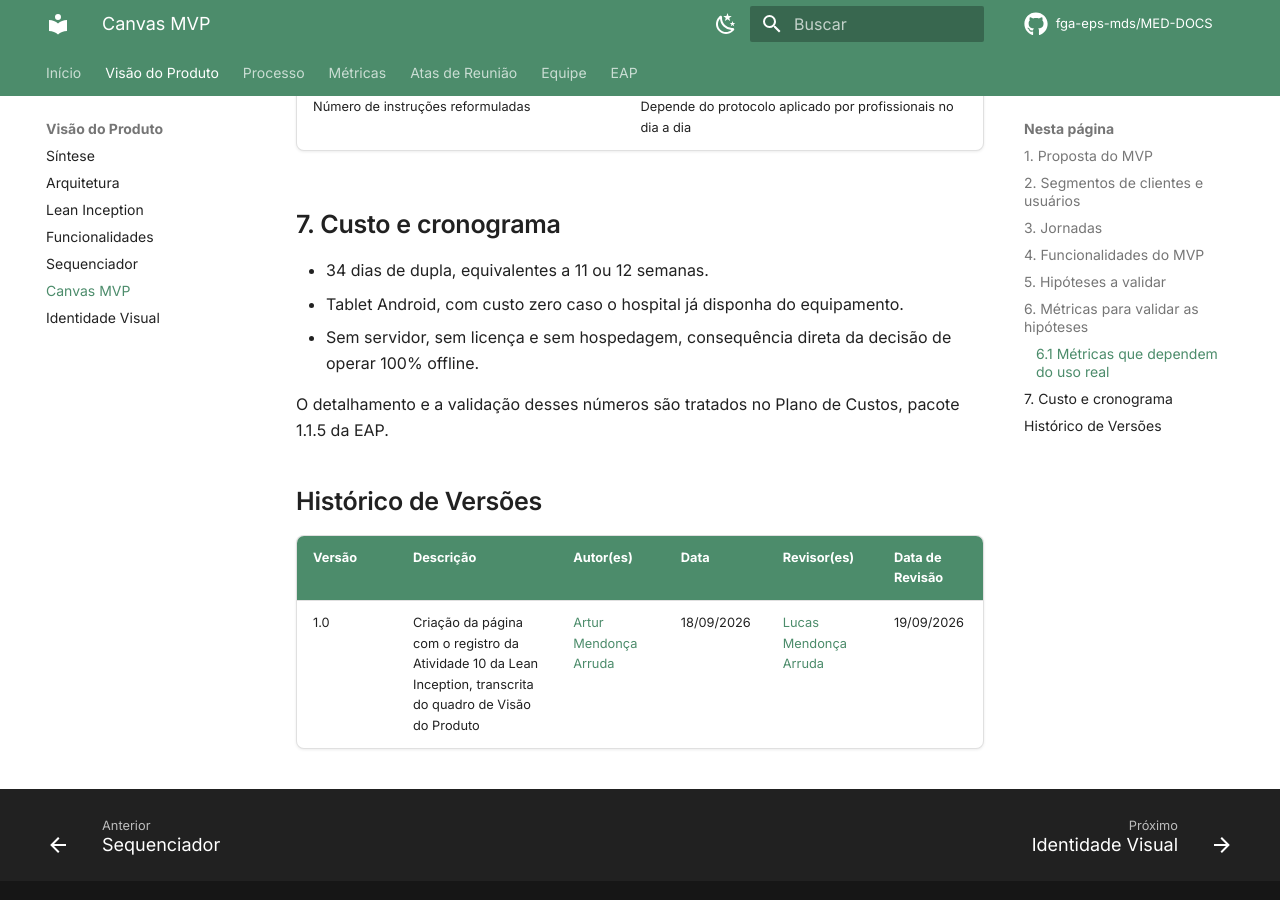
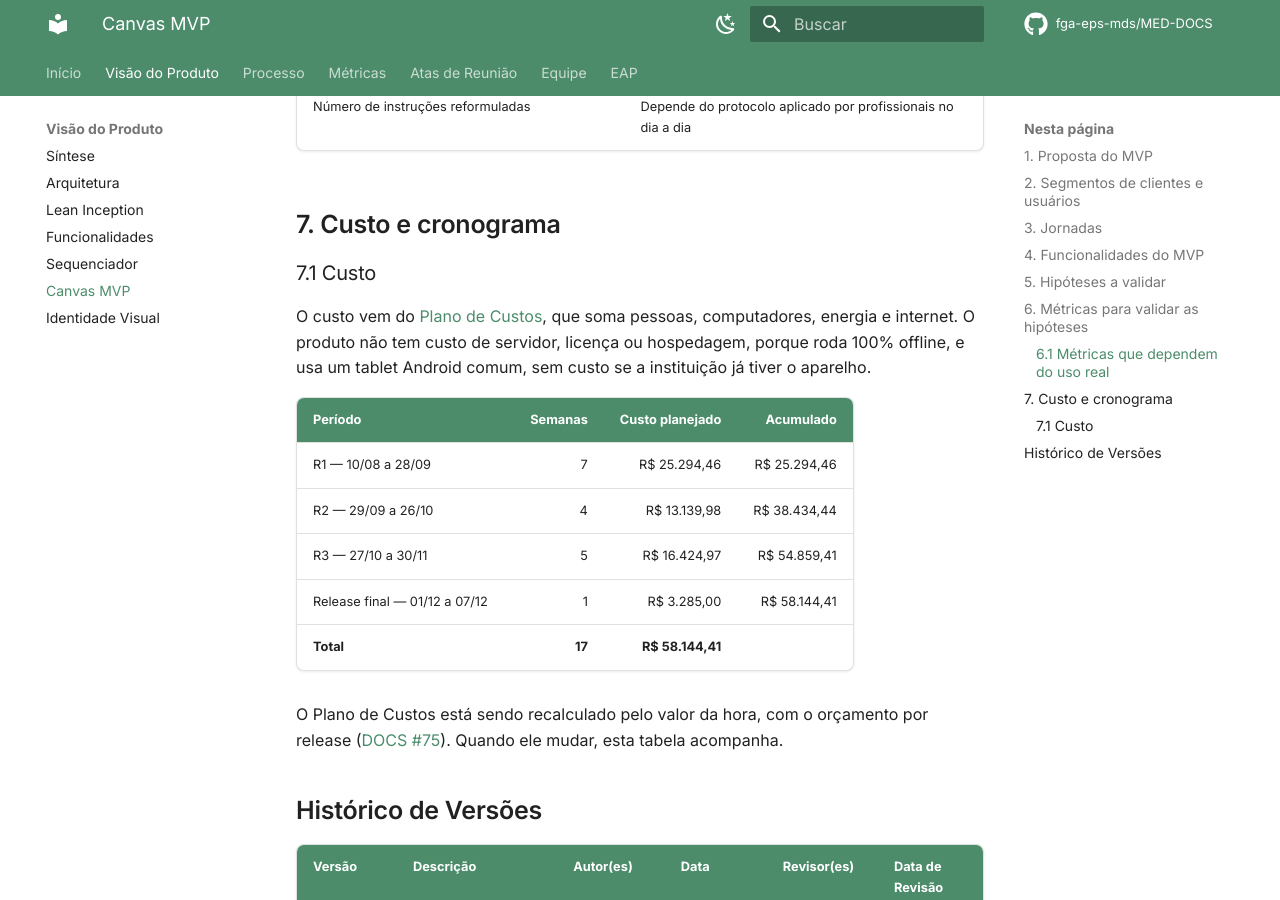
Before and after one commit to apollen27983/UNIEURO_MED-DOCS, an MkDocs documentation site: the page built from docs/produto/canvas-mvp.md, in a window 1280 px wide and 900 px high, scrolled down 3401 px. Built offline with MkDocs 1.6.1 and Material for MkDocs 9.7.7, drawn with Linux system fonts in a browser that asks for light colours; comment, search, counter and statistics services are not loaded.

Commit message:
docs(canvas-mvp): custo planejado por release
Troca a estimativa de dias de dupla pelo custo do Plano de Custos,
dividido por release, e registra que a tabela acompanha o recálculo da
DOCS #75.

```diff
--- a/docs/produto/canvas-mvp.md
+++ b/docs/produto/canvas-mvp.md
@@ -70,11 +70,19 @@ Estas métricas estavam no quadro original. Elas só podem ser medidas com o apl
 
 ## 7. Custo e cronograma
 
-- 34 dias de dupla, equivalentes a 11 ou 12 semanas.
-- Tablet Android, com custo zero caso o hospital já disponha do equipamento.
-- Sem servidor, sem licença e sem hospedagem, consequência direta da decisão de operar 100% offline.
+### 7.1 Custo
 
-O detalhamento e a validação desses números são tratados no Plano de Custos, pacote 1.1.5 da EAP.
+O custo vem do [Plano de Custos](../processo/plano_de_custos.md), que soma pessoas, computadores, energia e internet. O produto não tem custo de servidor, licença ou hospedagem, porque roda 100% offline, e usa um tablet Android comum, sem custo se a instituição já tiver o aparelho.
+
+| Período | Semanas | Custo planejado | Acumulado |
+|---|---:|---:|---:|
+| R1 — 10/08 a 28/09 | 7 | R$ 25.294,46 | R$ 25.294,46 |
+| R2 — 29/09 a 26/10 | 4 | R$ 13.139,98 | R$ 38.434,44 |
+| R3 — 27/10 a 30/11 | 5 | R$ 16.424,97 | R$ 54.859,41 |
+| Release final — 01/12 a 07/12 | 1 | R$ 3.285,00 | R$ 58.144,41 |
+| **Total** | **17** | **R$ 58.144,41** | |
+
+O Plano de Custos está sendo recalculado pelo valor da hora, com o orçamento por release ([DOCS #75](https://github.com/fga-eps-mds/2026.2-UNB-FCTE_UNIEURO_MED-DOCS/issues/75)). Quando ele mudar, esta tabela acompanha.
 
 ## Histórico de Versões
 
```
